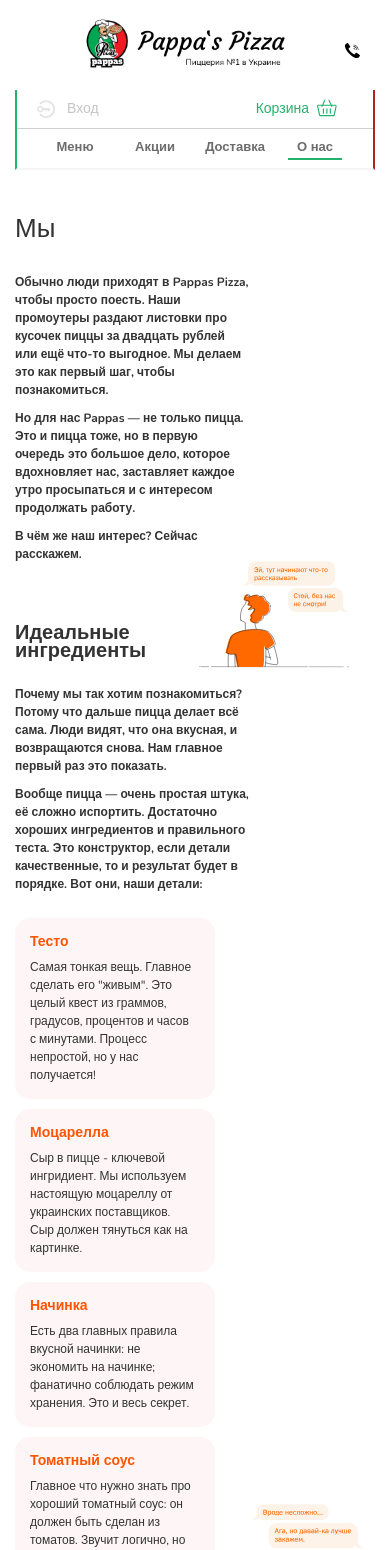
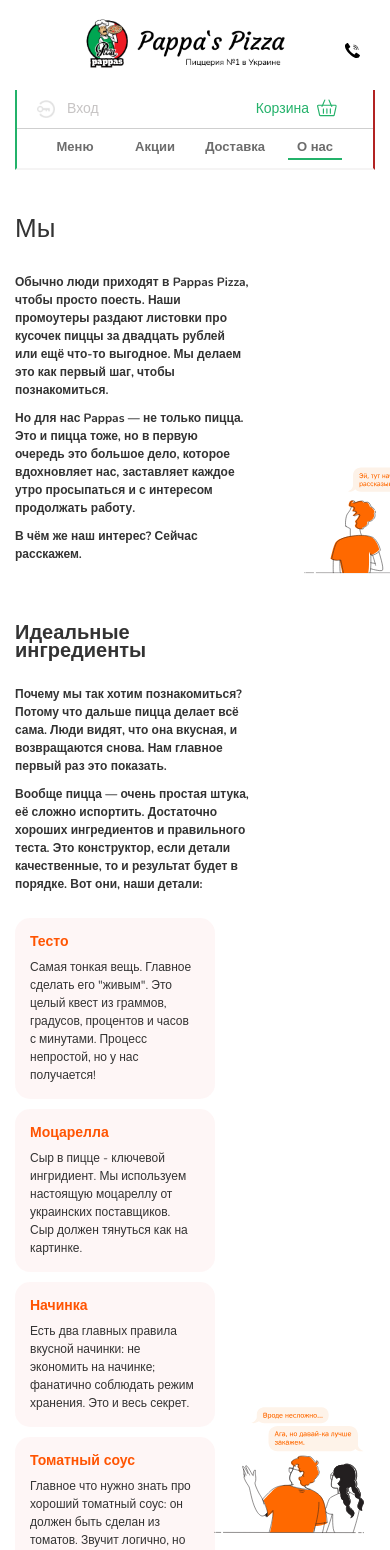
Before and after one commit to lovesossa/pappas-pizza-deploy, a React (Create React App) app: page /about in a window 390 px wide. Shown: the top 1550 px of the page. Built offline with nearby package versions, Linux system fonts and the light colour scheme.

Commit message:
fix about

```diff
--- a/src/scss/about-us.scss
+++ b/src/scss/about-us.scss
@@ -98,15 +98,15 @@
       }
       @media (max-width: 520px) {
         max-width: 150px;
-        right: -100px;
-        top: -20px;
+        right: -205px;
+        top: -114px;
       }
     }
     .comix-2-1,
     .comix-2-2,
     .comix-2-3 {
-      top: -100px;
-      right: -175px;
+      top: -197px;
+      right: -269px;
       @media (max-width: 470px) {
         right: -115px;
       }
```
